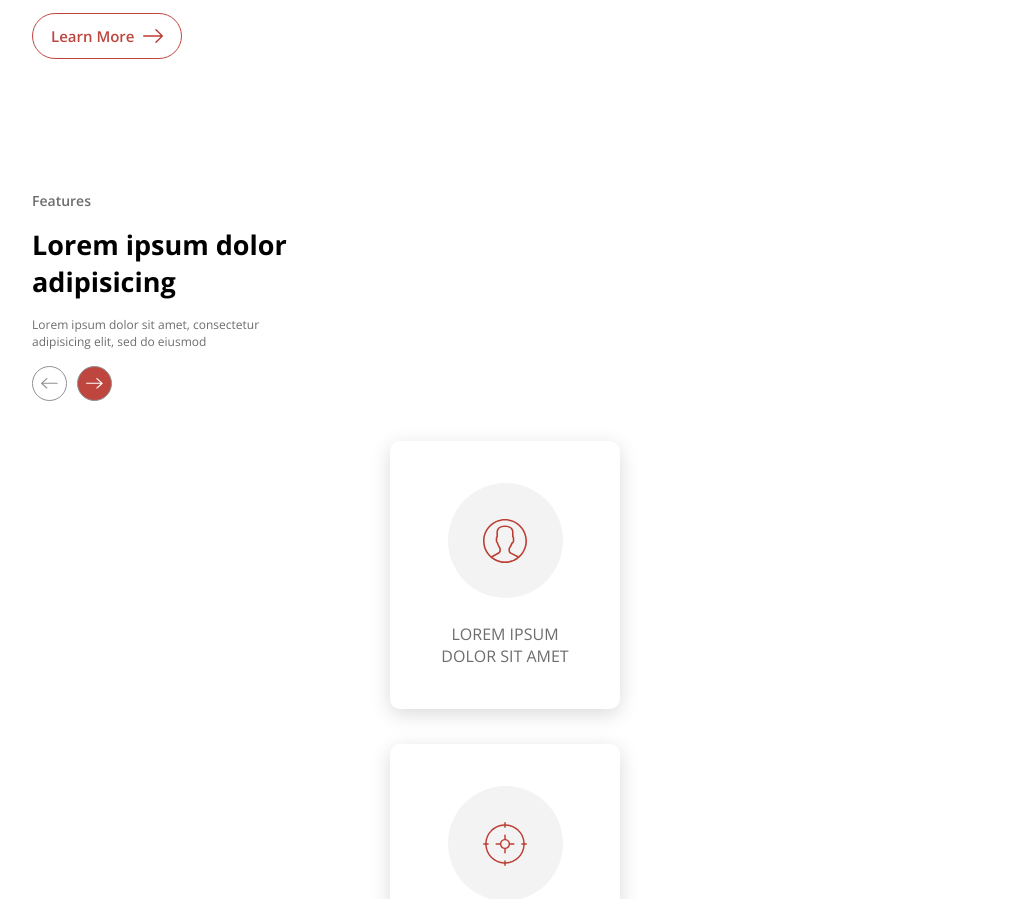
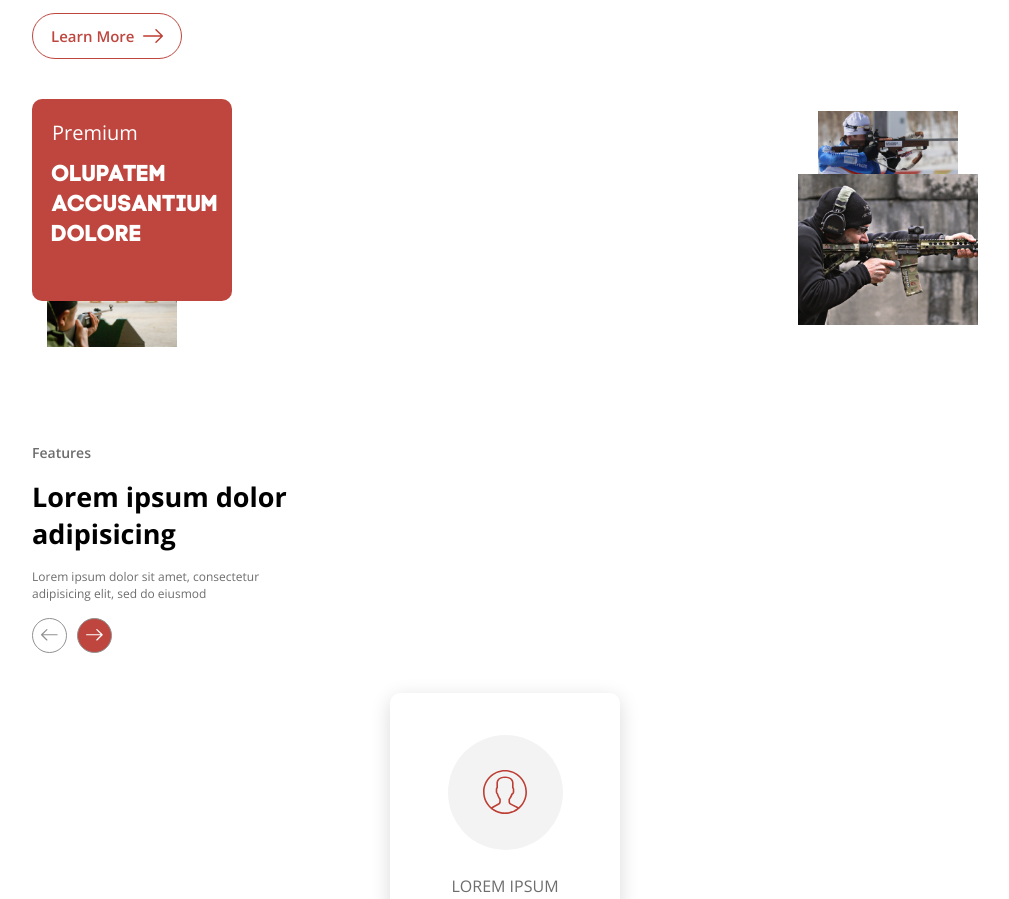
Before and after one commit to NursultanMK/shooting-fox, a website: page app/index.html in a window 1280 px wide. Shown: the part 1457-2356 px from the top of the page, without its empty margins (135-1144 px from the left). Drawn offline with nearby package versions, Linux system fonts and the light colour scheme; a web font is replaced by a local one.

Commit message:
create premium block

```diff
--- a/app/index.html
+++ b/app/index.html
@@ -96,6 +96,21 @@
                             </figure>
                         </div>
                     </article>
+                    <div class="c-premium">
+                        <article class="c-premium__block">
+                            <h1 class="c-premium__title">Premium</h1>
+                            <h1 class="c-premium__subtitle">Olupatem accusantium dolore</h1>
+                        </article>
+                        <figure class="c-premium__image-first">
+                            <img class="c-premium__image" src="images/mission1.png" alt="Biathlon">
+                        </figure>
+                        <figure class="c-premium__image-second">
+                            <img class="c-premium__image" src="images/mission2.png" alt="Biathlon">
+                        </figure>
+                        <figure class="c-premium__image-third">
+                            <img class="c-premium__image" src="images/mission3.png" alt="Biathlon">
+                        </figure>
+                    </div>
                 </div>
             </div>
         </section>
--- /dev/null
+++ b/app/scss/components/_c-premium.scss
@@ -0,0 +1,58 @@
+.c-premium {
+  padding-bottom: 5rem;
+  position: relative;
+
+  &__block {
+    width: 20rem;
+    border-radius: 1rem;
+    background: $color-red;
+    padding: 2rem 0 5rem 2rem;
+  }
+  &__title {
+    font-size: 2rem;
+    font-weight: 400;
+    color: $text-light-color;
+    margin-bottom: 1.5rem;
+  }
+  &__subtitle {
+    font-size: 2.3rem;
+    font-family: "Code Pro", sans-serif;
+    color: $text-light-color;
+    line-height: 1.3;
+  }
+
+  &__image-first {
+    width: 14rem;
+    display: flex;
+    justify-content: center;
+    align-items: center;
+    position: absolute;
+    top: 1.2rem;
+    right: 2rem;
+    z-index: -9;
+  }
+  &__image-second {
+    width: 18rem;
+    display: flex;
+    justify-content: center;
+    align-items: center;
+    position: absolute;
+    right: 0;
+    top: 7.5rem;
+    z-index: -8;
+
+  }
+  &__image-third {
+    width: 13rem;
+    display: flex;
+    justify-content: center;
+    align-items: center;
+    position: absolute;
+    top: 18rem;
+    left: 1.5rem;
+    z-index: -8;
+  }
+  &__image {
+    width: 100%;
+  }
+}
--- a/app/scss/main.scss
+++ b/app/scss/main.scss
@@ -23,6 +23,7 @@
   "components/c-mission-description",
   "components/c-navigation",
   "components/c-play-button",
+  "components/c-premium",
   "components/c-resources-description",
   "components/c-social-links",
   "components/c-website-info";
```
Also changed, not shown: app/css/main.css.
